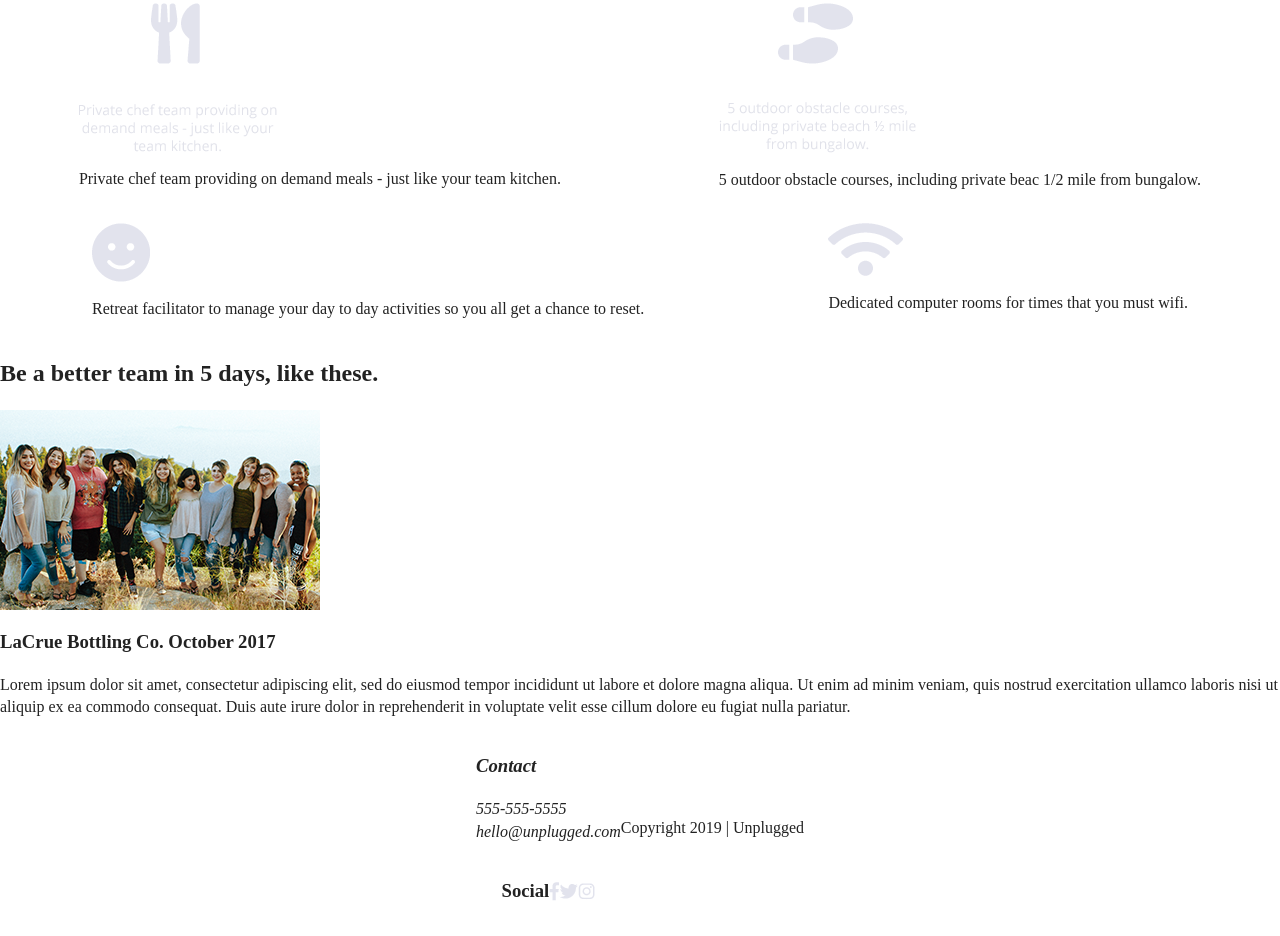
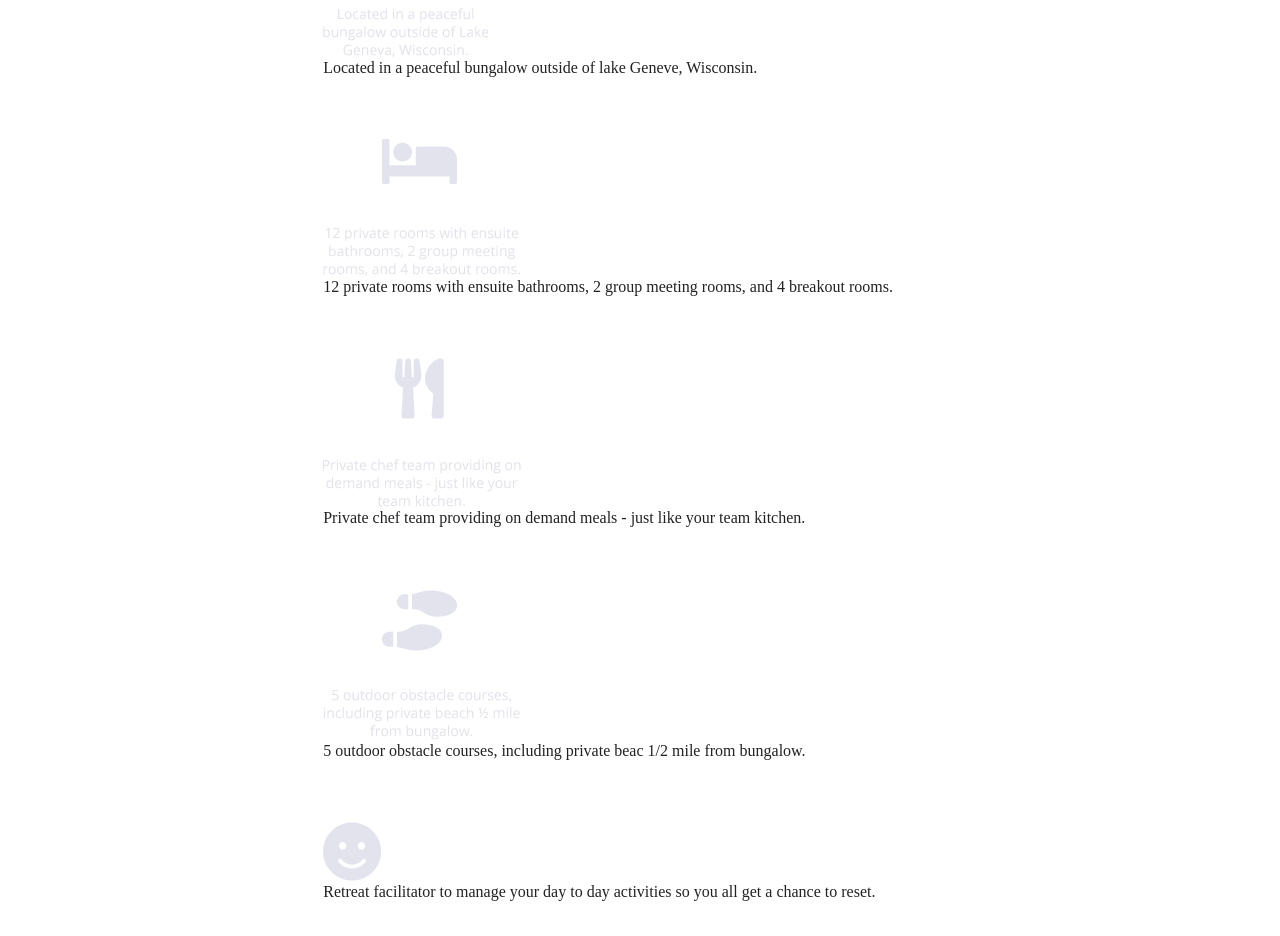
Before and after one commit to mpaolodr/unplugged-project, a plain HTML site: page index.html in a window 1280 px wide. Shown: the part 622-1558 px from the top of the page. Drawn offline with nearby package versions, Linux system fonts and the light colour scheme.

Commit message:
css layout

```diff
--- a/css/main.css
+++ b/css/main.css
@@ -98,9 +98,10 @@ textarea {
    Author's custom styles
    ========================================================================== */
 
-
-
-   /*----------------Base Header - Footer Styles--------------------*/
+   .content-wrapper {
+     width: 90%;
+   }
+   /*=========Base Header - Footer Styles==========*/
 
    header,
    footer {
@@ -110,21 +111,19 @@ textarea {
     flex-flow: row wrap;
    }
 
-   /*Header Styles*/
-
    header {
-
+    padding: 15px 0;
    }
 
    header .content-wrapper {
     display: flex;
     justify-content: center;
     align-items: center;
-    flex-flow:row wrap;
+    flex-flow: row wrap;
    }
 
    .header-divider {
-
+    width: 100%;
    }
 
    header nav {
@@ -132,68 +131,118 @@ textarea {
     justify-content: space-around;
     align-items: center;
     flex-flow: row wrap;
+    width: 60%;
    }
 
    header nav ul {
     display: flex;
     justify-content: space-around;
+    width: 100%;
    }
 
-   /*----------------Mobile Styles - Homepage--------------------*/
+   footer {
+    flex-direction: column;
+   }
+
+   footer p {
+    margin: 0;
+   }
+
+   footer .content-wrapper {
+    width: 55%;
+    margin: 50px 0;
+   }
+
+   .footer-content {
+
+   }
+
+   footer .contact {
+    margin-bottom: 50px;
+   }
+
+   footer .social-icons {
+    display: flex;
+    justify-content: space-around;
+    align-items: center;
+   }
+
+   footer .social-icons p {
+    display: flex;
+    justify-content: center;
+    align-items: center;
+   }
+
+   footer .copyright {
+    padding: 10px 0;
+   }
+
+   /*=====Mobile Styles - Homepage======*/
+
+   /*-Hero Area-*/
 
    .hero-area {
+    display: flex;
+    justify-content: center;
+    flex-flow: row wrap;  /*set to row wrap even though there's only one div so it fills the entire row*/
+   }
+
+  /*-Aside-*/
+
+  aside {
     display: flex;
     justify-content: center;
     align-items: center;
     flex-flow: row wrap;
   }
 
-   aside {
-    display:flex;
+ /*-Features-*/
+
+ .features {
+  display: flex;
   justify-content: center;
-    align-items: center;
   flex-flow: row wrap;
  }
 
-   .form-description {
-
+ .features h2 {
+  margin-bottom: 60px;
  }
 
-   .form {
-
+ .features article {
+  width: 55%;
+  margin: 30px 0;
  }
 
-   .features {
+ .features .features-items {
    display: flex;
    justify-content: center;
    align-items: center;
    flex-flow: row wrap;
  }
 
-   .features-items {
-    display: flex;
-    justify-content: space-around;
-    align-content: center;
-    flex-flow: row wrap;
-
+ .features p {
+  margin: 0;
  }
 
-   .fontawesome-icon {
-
-   }
-
-   .features-item-description {
-
-   }
+ /*-Reviews-*/
 
  .reviews {
   display: flex;
   justify-content: center;
-    align-items: center;
   flex-flow: row wrap;
  }
 
-  /*----------------Mobile Styles - About--------------------*/
+ .reviews h2 {
+  margin-bottom: 30px;
+ }
+
+ .reviews h3 {
+  width: 50%;
+  margin: 20px 0;
+ }
+
+
+ /*=====Mobile Styles - About Page======*/
 
  .mission {
   display: flex;
@@ -209,7 +258,12 @@ textarea {
   flex-flow: row wrap;
  }
 
-  /*----------------Mobile Styles - FAQ--------------------*/
+ .contact-content p {
+  margin: 0;
+ }
+
+  /*=====Mobile Styles - FAQ Page======*/
+
   .faq {
     display: flex;
     justify-content: center;
@@ -222,34 +276,21 @@ textarea {
     justify-content: center;
     align-items: center;
     flex-flow: row wrap;
+    margin: 50px 0 0 0;
   }
 
-   /*Footer Styles*/
+  .faq h2 {
+    margin-bottom: 50px;
+  }
+
+  .faq-items {
+    margin-bottom: 50px;
+  }
 
 
-   .footer-content {
 
-   }
 
-   .contact {
 
-   }
-
-   .social {
-    display: flex;
-    justify-content: center;
-    align-items: center;
-   }
-
-   .social-icons {
-    display: flex;
-    justify-content: center;
-    align-items: center;
-   }
-
-   .copyright {
-
-   }
 
 
 /* ==========================================================================
--- a/index.html
+++ b/index.html
@@ -115,7 +115,7 @@
         </address>
       </div>
         <div class="social">
-          <h3>Social</h3>
+          <h4>Social</h4>
           <div class="social-icons">
             <p><a href="https://www.facebook.com/yoursite" target="_blank"><img src="img/facebook.png" alt="facebook icon"></a></p>
             <p><a href="https://www.twitter.com/yourprofile" target="_blank"><img src="img/twitter.png" alt="twitter icon"></a></p>
```
Also changed, not shown: about/index.html (+1 -1 lines), faq/index.html (+3 -3 lines). Lines whose indentation alone changed are shown as unchanged.
